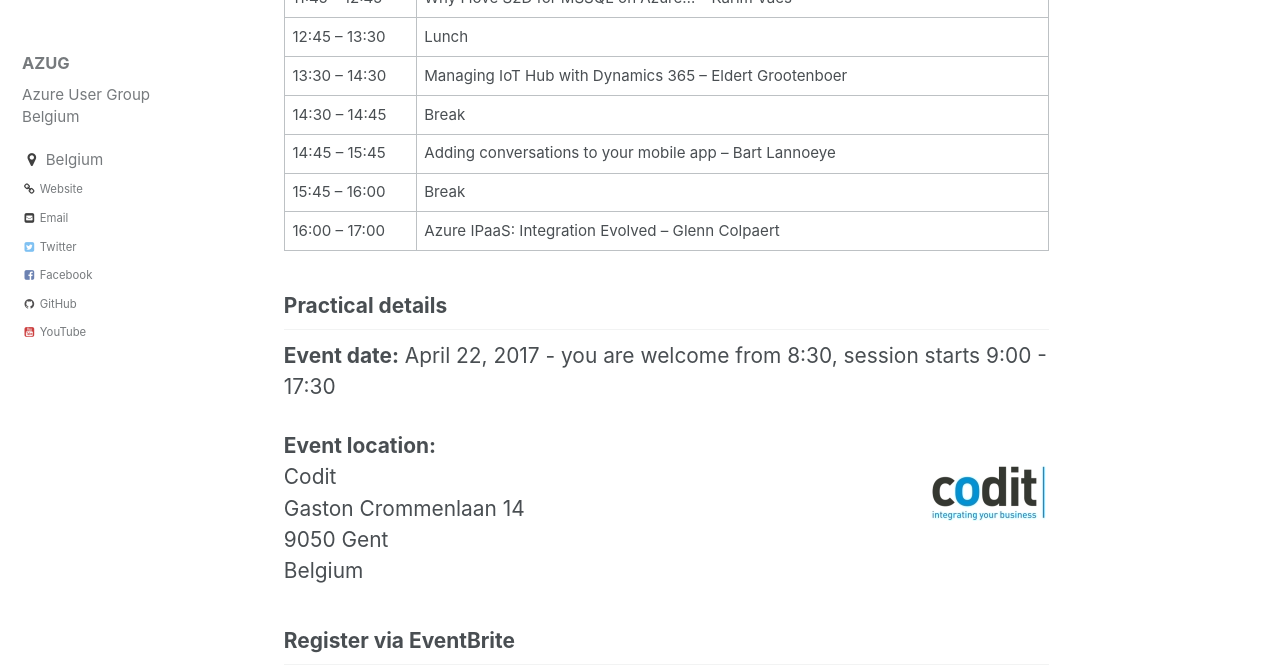
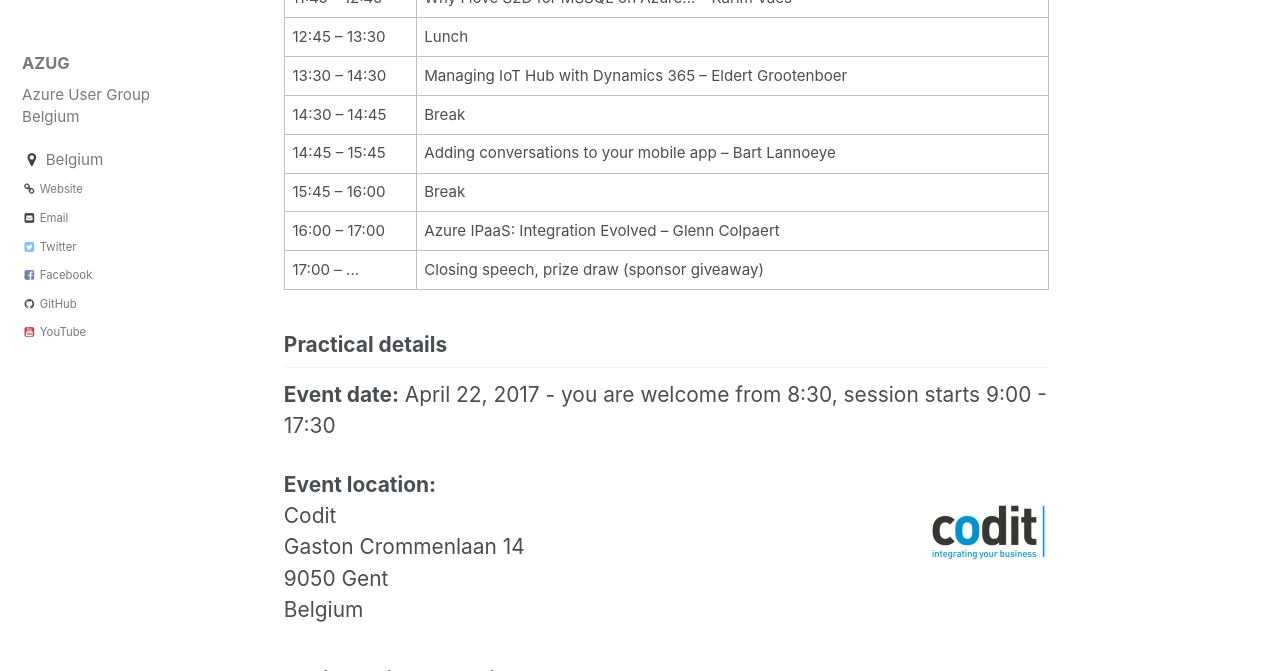
Before and after one commit to AzugBe/azugbe.github.io, a Jekyll site: the page built from _posts/events/2017-04-22---global-azure-bootcamp-2017.md, in a window 1280 px wide and 900 px high, scrolled down 906 px, cut to the strip 0-671 px from the top of the window. Built offline with Jekyll 4.4.1, drawn with Linux system fonts in a browser that asks for light colours.

Commit message:
Fix layout

```diff
--- a/_posts/events/2017-04-22---global-azure-bootcamp-2017.md
+++ b/_posts/events/2017-04-22---global-azure-bootcamp-2017.md
@@ -34,6 +34,7 @@ Call for paper is done, sessions coming soon.
 | 14:45 – 15:45 | 	 Adding conversations to your mobile app – Bart Lannoeye                                |
 | 15:45 – 16:00 | 	 Break                                                                                                                        |
 | 16:00 – 17:00 | 	 Azure IPaaS: Integration Evolved – Glenn Colpaert                                              |
+| 17:00 – ...	    |  Closing speech, prize draw (sponsor giveaway)                                                     |
 
 ## Practical details
 
```
